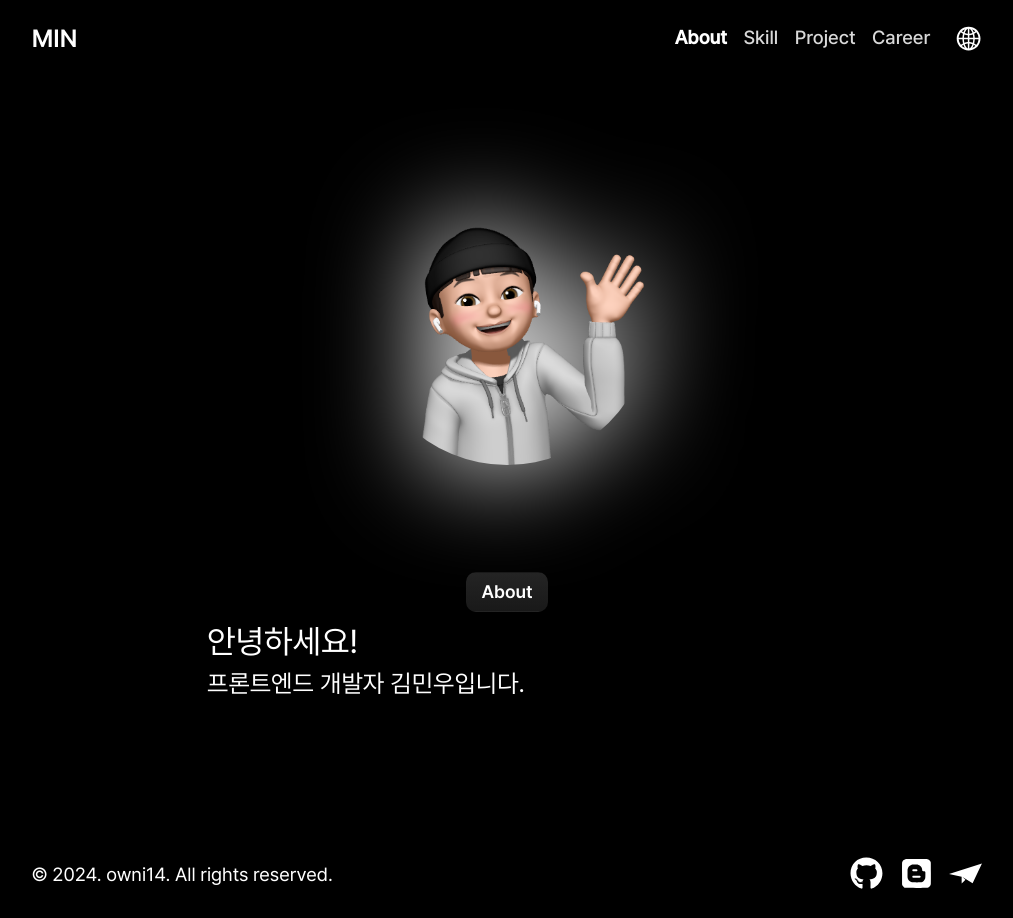
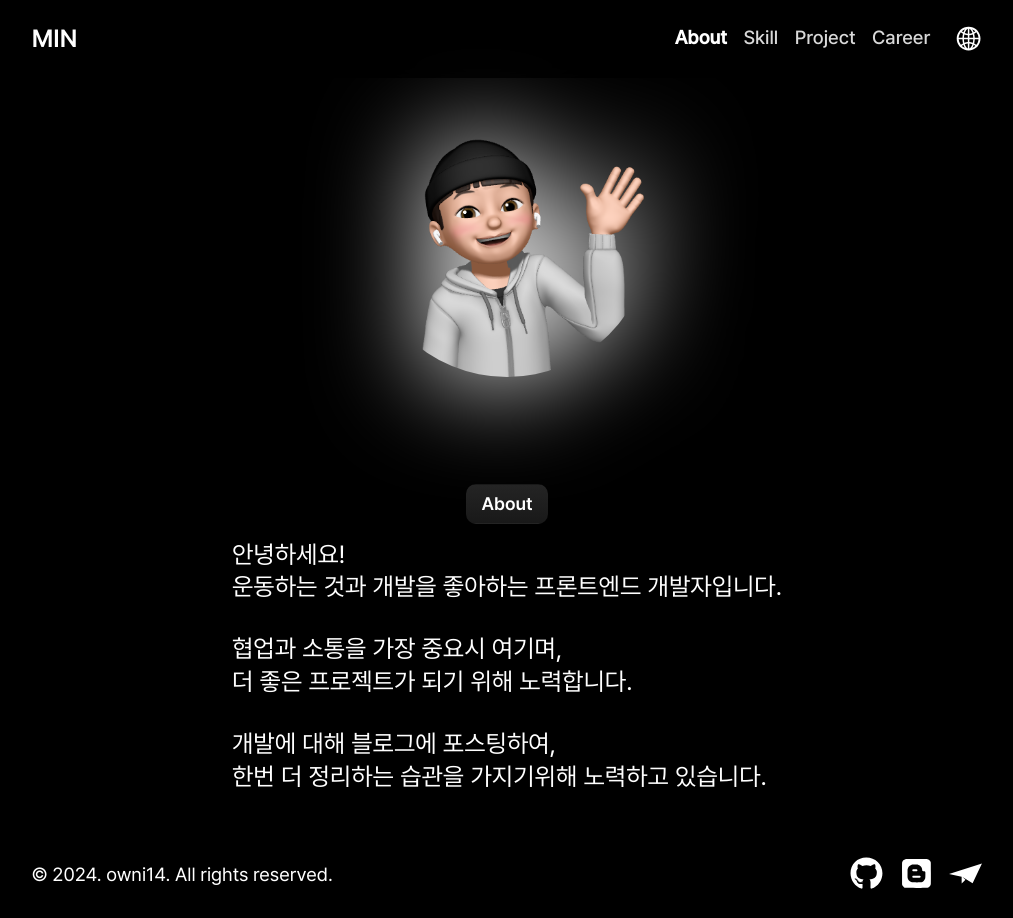
Before and after one commit to owni14/owni14.me, a Next.js app: page /pages/about in a window 1280 px wide. Shown: the whole page, without its empty margins (133-1146 px from the left). Built offline with nearby package versions, Linux system fonts and the light colour scheme.

Commit message:
[Fix] about 레이아웃 및 문구 수정

```diff
--- a/app/_components/_card/styles.scss
+++ b/app/_components/_card/styles.scss
@@ -22,11 +22,6 @@
         border-radius: 3rem;
         overflow: auto;
         transition: all 0.5s ease-in-out;
-
-        &:lang(en) {
-            width: 42rem;
-            height: 54rem;
-        }
 
         &:hover {
             border: 1px solid #d9d9d9;
--- a/app/_components/_category/styles.scss
+++ b/app/_components/_category/styles.scss
@@ -22,11 +22,5 @@
         font-family: "Pretendard-Medium";
         font-size: 2.5rem;
         margin-bottom: 2rem;
-        &:lang(en) {
-            @include responsive(tablet-l) {
-                white-space: pre-line;
-                text-align: center;
-            }
-        }
     }
 }
--- a/app/_plugins/locales/en/about.json
+++ b/app/_plugins/locales/en/about.json
@@ -1,5 +1,5 @@
 {
-    "greet": "Hello!",
-    "introduce": "I'm a front-end developer.",
-    "desc": "I'm developing it based on positive thinking and responsibility."
+    "introduce": "Hello!\nI'm a front-end developer who likes working out and developing.",
+    "firstDesc": "We value collaboration and communication the most,\nand strive to create a better project.",
+    "secondDesc": "By posting about development on my blog,\nI'm trying to get into the habit of organizing things once more."
 }
--- a/app/_plugins/locales/ko/about.json
+++ b/app/_plugins/locales/ko/about.json
@@ -1,7 +1,5 @@
 {
-    "greet": "안녕하세요!",
-    "introduce": "프론트엔드 개발자 김민우입니다.",
-    "desc": "긍정적 사고와 책임감을 바탕으로 즐기면서 개발하고 있습니다.",
-    "tabletDescTop": "긍정적 사고와 책임감을 바탕으로 즐기면서",
-    "tabletDescBottom": "개발하고 있습니다."
+    "introduce": "안녕하세요!\n운동하는 것과 개발을 좋아하는 프론트엔드 개발자입니다.",
+    "firstDesc": "협업과 소통을 가장 중요시 여기며,\n더 좋은 프로젝트가 되기 위해 노력합니다.",
+    "secondDesc": "개발에 대해 블로그에 포스팅하여,\n한번 더 정리하는 습관을 가지기위해 노력하고 있습니다."
 }
--- a/app/pages/about/page.tsx
+++ b/app/pages/about/page.tsx
@@ -17,13 +17,9 @@ const About = () => {
             <div className="text-wrapper">
                 <Category category="About" />
                 <div className="text-area">
-                    <p className="greet">{t("greet")}</p>
-                    <p className="introduce">{t("introduce")}</p>
-                    <p className="desc">{t("desc")}</p>
-                    <div className="tabletDesc">
-                        <p className="tabletTopDesc">{t("tabletDescTop")}</p>
-                        <p className="tabletBottomDesc">{t("tabletDescBottom")}</p>
-                    </div>
+                    <p>{t("introduce")}</p>
+                    <p>{t("firstDesc")}</p>
+                    <p>{t("secondDesc")}</p>
                 </div>
             </div>
         </section>
--- a/app/pages/about/styles.scss
+++ b/app/pages/about/styles.scss
@@ -1,16 +1,11 @@
 @import "@public/styles/_variables.scss";
 
 #about {
-    @include flex("row", "center", "center");
+    @include flex("column", "center", "center");
     gap: 10rem;
     flex-wrap: wrap;
 
     @include responsive(laptop) {
-        @include flex("column", "center", "center");
-        gap: 13rem;
-    }
-
-    &:lang(en) {
         @include flex("column", "center", "center");
         gap: 13rem;
     }
@@ -51,7 +46,7 @@
     }
 
     .text-wrapper {
-        @include flex("column", "center", "flex-start");
+        @include flex("column", "center", "center");
         gap: 0.7rem;
 
         .text-area {
@@ -63,155 +58,10 @@
                 display: inline;
                 color: $white;
                 font-size: 3rem;
-                white-space: nowrap;
-                margin-bottom: 0.8rem;
+                white-space: pre-line;
                 width: auto;
-                overflow: hidden;
-                &:first-child {
-                    margin-bottom: 1.5rem;
-                }
-                &:lang(en) {
-                    @include responsive(tablet-l) {
-                        white-space: pre-line;
-                    }
-                }
-            }
-            .greet {
-                font-size: 4rem;
-                border-right: 1px solid $white;
-                animation: greetTyping 2s steps(30) 1 forwards;
-                max-width: 18.5rem;
-                &:lang(en) {
-                    max-width: 11rem;
-                    @include responsive(tablet-l) {
-                        animation: none;
-                        border-right: none;
-                    }
-                }
-            }
-            .introduce {
-                visibility: hidden;
-                animation: introduceTyping 3s 1s steps(44) 1 forwards;
-                border-right: 1px solid $white;
-                max-width: 39rem;
-                &:lang(en) {
-                    max-width: 34.5rem;
-                    animation: introduceTyping 1.7s 1s steps(44) 1 forwards;
-                    @include responsive(tablet-l) {
-                        animation: none;
-                        visibility: visible;
-                        border-right: none;
-                    }
-                }
-            }
-            .desc {
-                visibility: hidden;
-                border-right: 1px solid $white;
-                animation: descTyping 3s 3s steps(50) 1 forwards;
-                max-width: 75rem;
-                @include responsive(tablet) {
-                    display: none;
-                }
-                &:lang(en) {
-                    max-width: 83rem;
-                    animation: descTyping 3s 2.5s steps(50) 1 forwards;
-                    @include responsive(tablet-l) {
-                        animation: none;
-                        visibility: visible;
-                        border-right: none;
-                    }
-                    @include responsive(tablet) {
-                        display: block;
-                    }
-                }
-            }
-            .tabletDesc {
-                display: none;
-                border-right: 1px solid $white;
-                gap: 0.4em;
-
-                @include responsive(tablet) {
-                    @include flex("column", "flex-start", "flex-start");
-                    visibility: hidden;
-                }
-                &:lang(en) {
-                    display: none;
-                }
-                p {
-                    margin-bottom: 0;
-                }
-                .tabletTopDesc {
-                    border-right: 1px solid $white;
-                    animation: tabletDescTopTyping 3s 3.5s steps(50) 1 forwards;
-                    max-width: 50rem;
-                }
-                .tabletBottomDesc {
-                    border-right: 1px solid $white;
-                    animation: tabletDescBottomTyping 3s 6.6s steps(50) 1 forwards;
-                    max-width: 23rem;
-                }
-            }
-
-            @keyframes greetTyping {
-                0% {
-                    width: 0%;
-                }
-                100% {
-                    width: 100%;
-                    border-right: none;
-                }
-            }
-
-            @keyframes introduceTyping {
-                0% {
-                    visibility: visible;
-                    width: 0%;
-                }
-                99% {
-                    border-right: 1px solid $white;
-                }
-                100% {
-                    visibility: visible;
-                    width: 100%;
-                    border-right: none;
-                }
-            }
-
-            @keyframes descTyping {
-                0% {
-                    visibility: visible;
-                    width: 0%;
-                }
-
-                100% {
-                    width: 100%;
-                    visibility: visible;
-                }
-            }
-
-            @keyframes tabletDescTopTyping {
-                0% {
-                    visibility: visible;
-                    width: 0%;
-                }
-                99% {
-                    border-right: 1px solid $white;
-                }
-                100% {
-                    visibility: visible;
-                    border-right: none;
-                    width: 100%;
-                }
-            }
-            @keyframes tabletDescBottomTyping {
-                0% {
-                    visibility: visible;
-                    width: 0%;
-                }
-                100% {
-                    visibility: visible;
-                    width: 100%;
-                }
+                line-height: 4rem;
+                margin-bottom: 3.5rem;
             }
         }
     }
--- a/public/styles/global.scss
+++ b/public/styles/global.scss
@@ -36,34 +36,6 @@ html {
     @include responsive(mobile) {
         font-size: calc(14px - 2.6vw);
     }
-
-    &:lang(en) {
-        font-size: calc(14px - 0.21vw);
-        @include responsive(desktop-l) {
-            font-size: calc(14px - 0.22vw);
-        }
-        @include responsive(desktop) {
-            font-size: calc(14px - 0.28vw);
-        }
-        @include responsive(laptop-l) {
-            font-size: calc(14px - 0.35vw);
-        }
-        @include responsive(laptop) {
-            font-size: calc(14px - 0.4vw);
-        }
-        @include responsive(tablet-l) {
-            font-size: calc(14px - 0.579vw);
-        }
-        @include responsive(tablet) {
-            font-size: calc(14px - 0.65vw);
-        }
-        @include responsive(mobile-l) {
-            font-size: calc(14px - 1.3vw);
-        }
-        @include responsive(mobile-m) {
-            font-size: calc(14px - 2.25vw);
-        }
-    }
 }
 
 body {
@@ -93,17 +65,6 @@ body {
         @include responsive(mobile-l) {
             padding: 0 0.5rem;
         }
-        &:lang(en) {
-            @include responsive(laptop) {
-                padding: 0 10rem;
-            }
-            @include responsive(tablet) {
-                padding: 0 2rem;
-            }
-            @include responsive(mobile-l) {
-                padding: 0 1.5rem;
-            }
-        }
     }
     #header,
     #footer {
@@ -120,17 +81,6 @@ body {
         }
         @include responsive(mobile-m) {
             padding: 2rem 0.5rem;
-        }
-        &:lang(en) {
-            @include responsive(laptop) {
-                padding: 2.5rem 10rem;
-            }
-            @include responsive(tablet) {
-                padding: 2.5rem 2rem;
-            }
-            @include responsive(mobile-l) {
-                padding: 2.5rem 1.2rem;
-            }
         }
     }
 
```
Also changed, not shown: app/pages/career/styles.scss (+0 -11 lines).
